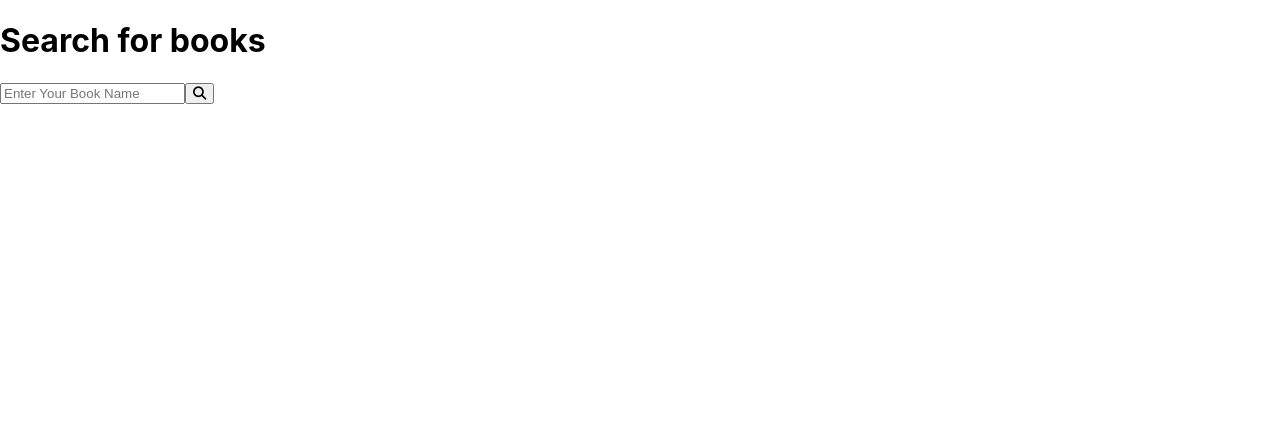
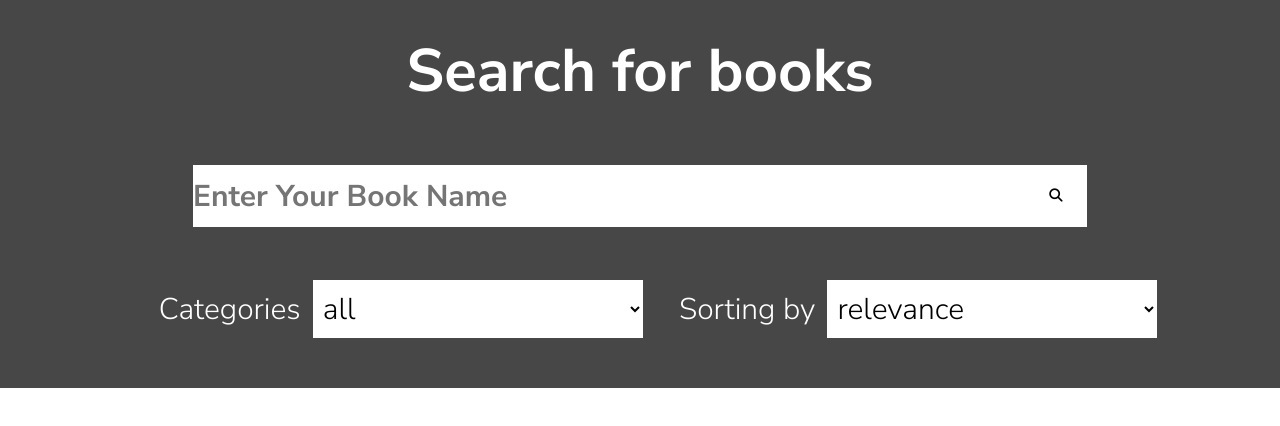
Before and after one commit to LonelyStash/GoogleBooks, a React (Create React App) app in the folder my_app/: page / in a window 1280 px wide. Shown: the top 426 px of the page. Built offline with nearby package versions, Linux system fonts and the light colour scheme.

Commit message:
added header

```diff
--- a/my_app/src/Components/Main.js
+++ b/my_app/src/Components/Main.js
@@ -10,6 +10,23 @@ const Main=()=>{
                     <input type="text" placeholder="Enter Your Book Name"/>
                     <button><i class="fa-sharp fa-solid fa-magnifying-glass"></i></button>
                 </div>
+                <div className="options">
+                    <p>Categories</p>
+                    <select name="option_1">
+                        <option value="1">all</option>
+                        <option value="2">art</option>
+                        <option value="3">biography</option>
+                        <option value="4">computers</option>
+                        <option value="5">history</option>
+                        <option value="6">medical</option>
+                        <option value="7">poetry</option>
+                    </select>
+                    <p>Sorting by</p>
+                     <select name="option_2">
+                        <option value="1">relevance</option>
+                        <option value="2">newest</option>
+                    </select>
+                </div>
             </div>
         </>
     )
--- a/my_app/src/Components/style.css
+++ b/my_app/src/Components/style.css
@@ -0,0 +1,83 @@
+@import url('https://fonts.googleapis.com/css2?family=Nunito+Sans:wght@300;700;800&display=swap');
+
+*{
+    padding: 0;
+    margin: 0;
+    font-family: 'Nunito Sans', sans-serif;
+}
+
+html{
+    font-size: 75.5%;
+}
+
+.header{
+    width: 100%;
+    height: 388px;
+    display: flex;
+    flex-direction: column;
+    justify-content: space-between;
+    background-image: none;
+    background-color: rgb(71, 71, 71);
+}
+
+.row1{
+    padding-top: 30px;
+    text-align: center;
+    font-size: 30px;
+    color: #fff;
+}
+
+.search{
+    display: flex;
+    align-items: center;
+    justify-content: center;
+}
+
+.search input{
+    outline: 0;
+    border: 0;
+    width: 832px;
+    height: 62px;
+    font-size: 30px;
+    font-weight: bold;
+}
+
+.search button{
+    outline: 0;
+    border: 0;
+    height: 62px;
+    width: 62px;
+    background-color: #fff;
+}
+
+.search button:hover{
+    background-color: rgb(212, 212, 212);
+}
+
+.options{
+    padding-bottom: 50px;
+    display: flex;
+    align-items: center;
+    justify-content: center;
+}
+
+.options p{
+    padding-left: 3rem;
+    padding-right: 1rem;
+    font-size: 30px;
+    color: #fff;
+}
+
+.options select{
+    width: 330px;
+    height: 58px;
+    font-size: 30px;
+    padding: 0 0.5rem;
+    outline: 0;
+    border: 0;
+    background-color: #fff;
+}
+
+.options select:hover{
+    background-color: rgb(212, 212, 212);
+}
```
